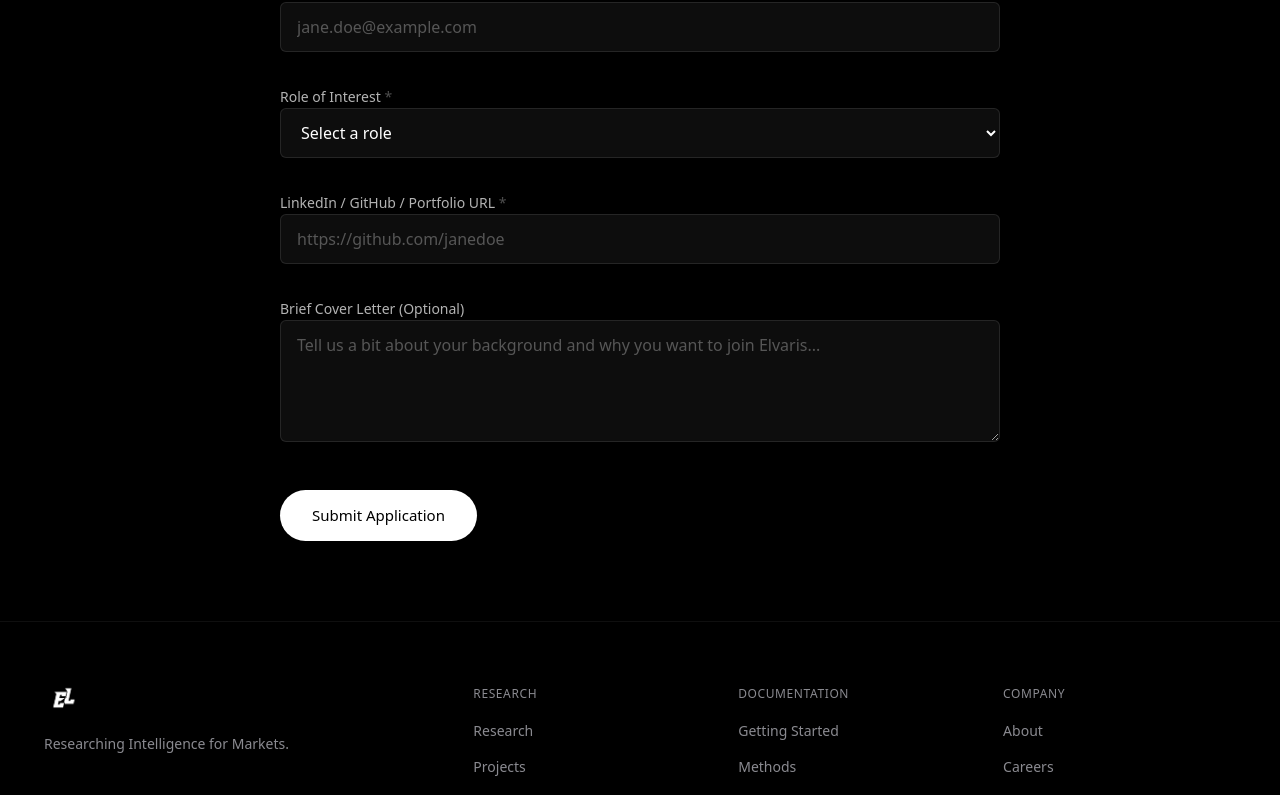
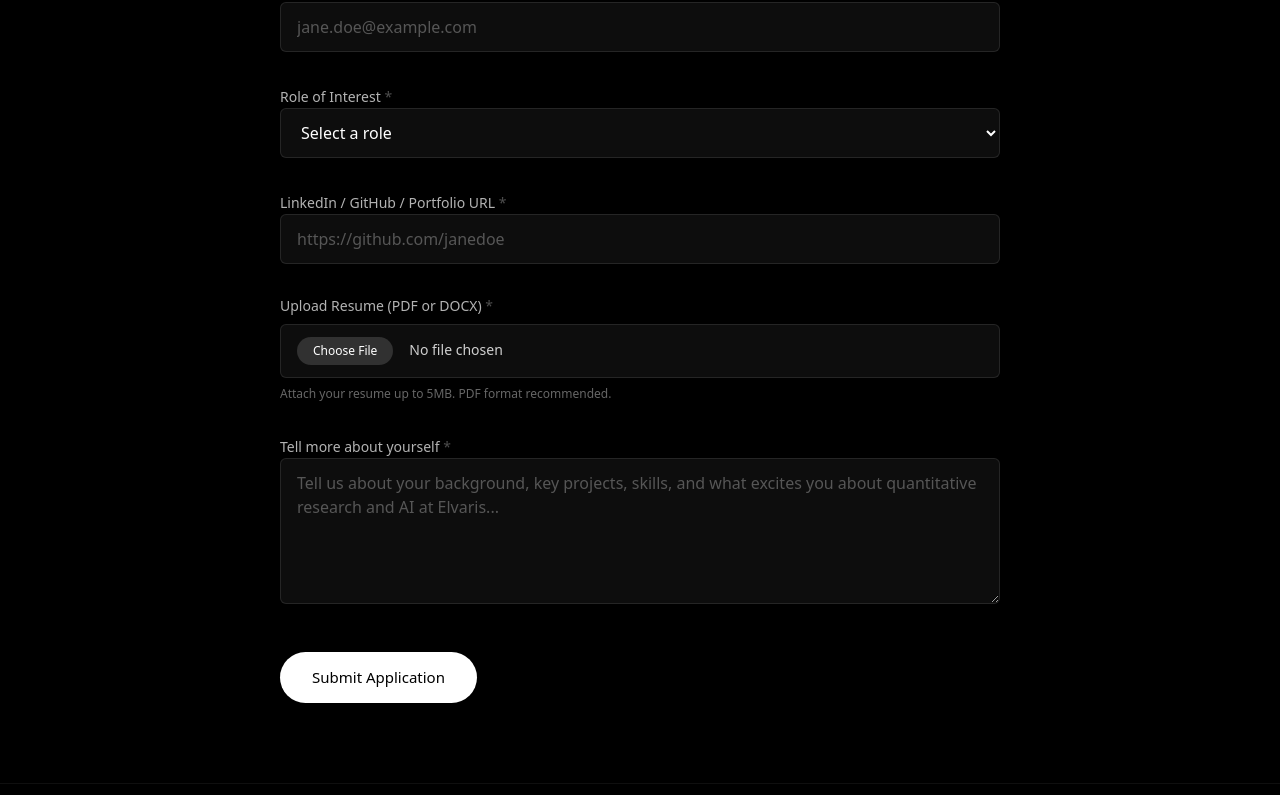
Before and after one commit to Sameet728/Elvaris-website, a Next.js app: page /careers/apply in a window 1280 px wide. Shown: the part 532-1327 px from the top of the page. Built offline with nearby package versions, Linux system fonts and the light colour scheme.

Commit message:
feat(careers): add resume upload, tell more about yourself field, and update post-submission notice

```diff
--- a/src/app/careers/apply/page.tsx
+++ b/src/app/careers/apply/page.tsx
@@ -11,6 +11,23 @@ export default function ApplyPage() {
   const [isSubmitting, setIsSubmitting] = useState(false);
   const [isSuccess, setIsSuccess] = useState(false);
   const [error, setError] = useState("");
+  const [selectedFileName, setSelectedFileName] = useState("");
+
+  const handleFileChange = (e: React.ChangeEvent<HTMLInputElement>) => {
+    const file = e.target.files?.[0];
+    if (file) {
+      if (file.size > 5 * 1024 * 1024) {
+        setError("File size exceeds 5MB limit. Please choose a smaller file.");
+        setSelectedFileName("");
+        e.target.value = "";
+      } else {
+        setError("");
+        setSelectedFileName(file.name);
+      }
+    } else {
+      setSelectedFileName("");
+    }
+  };
 
   const handleSubmit = async (e: React.FormEvent<HTMLFormElement>) => {
     e.preventDefault();
@@ -23,6 +40,11 @@ export default function ApplyPage() {
     formData.append("subject", `New Internship Application — ${formData.get("first-name")} ${formData.get("last-name")}`);
     formData.append("from_name", "Elvaris Careers");
 
+    const fileInput = form.querySelector<HTMLInputElement>('input[name="attachment"]');
+    if (fileInput && (!fileInput.files || fileInput.files.length === 0)) {
+      formData.delete("attachment");
+    }
+
     try {
       const response = await fetch("https://api.web3forms.com/submit", {
         method: "POST",
@@ -33,6 +55,7 @@ export default function ApplyPage() {
 
       if (data.success) {
         setIsSuccess(true);
+        setSelectedFileName("");
         form.reset();
       } else {
         setError(data.message || "Something went wrong. Please try again.");
@@ -66,19 +89,28 @@ export default function ApplyPage() {
                     <path d="m9 12 2 2 4-4" />
                   </svg>
                 </div>
-                <h3 className="text-xl font-medium text-white mb-2">Application Submitted</h3>
+                <h3 className="text-2xl font-medium text-white mb-3">Application Submitted</h3>
+                <p className="text-white/80 text-base mb-2">
+                  You will be notified via email.
+                </p>
                 <p className="text-white/60 text-sm mb-8">
-                  Thank you for your interest in Elvaris. We will review your application and get back to you shortly.
+                  For more details, connect with{" "}
+                  <a
+                    href="mailto:hr@elvariscapital.in"
+                    className="text-white underline hover:text-white/80 transition-colors font-medium"
+                  >
+                    hr@elvariscapital.in
+                  </a>
                 </p>
                 <button
                   onClick={() => setIsSuccess(false)}
-                  className="px-6 py-2 border border-white/10 rounded-lg text-sm hover:bg-white/5 transition-colors text-white"
+                  className="px-6 py-2.5 border border-white/10 rounded-full text-sm hover:bg-white/5 transition-colors text-white"
                 >
                   Submit another application
                 </button>
               </div>
             ) : (
-              <form className="mt-12 space-y-8" onSubmit={handleSubmit}>
+              <form className="mt-12 space-y-8" onSubmit={handleSubmit} encType="multipart/form-data">
                 {/* Honeypot for spam protection */}
                 <input type="checkbox" name="botcheck" className="hidden" style={{ display: "none" }} />
 
@@ -143,11 +175,13 @@ export default function ApplyPage() {
                     className="block w-full rounded-md border border-white/10 bg-white/5 px-4 py-3 text-white outline-none ring-1 ring-transparent transition-all hover:bg-white/10 focus:border-white/30 focus:bg-white/10 focus:ring-white/30 [&>option]:bg-black [&>option]:text-white"
                   >
                     <option value="" disabled>Select a role</option>
-                    <option value="quant">Quantitative Researcher</option>
-                    <option value="ml">Machine Learning Engineer</option>
-                    <option value="software">Software Engineer</option>
-                    <option value="data">Data Scientist</option>
-                    <option value="other">Other / General Application</option>
+                    <option value="AI Research Intern">AI Research Intern</option>
+                    <option value="Quant Research Intern">Quant Research Intern</option>
+                    <option value="AI / Software Engineering Intern">AI / Software Engineering Intern</option>
+                    <option value="Data Science Intern">Data Science Intern</option>
+                    <option value="FinTech Research Intern">FinTech Research Intern</option>
+                    <option value="Research Automation Intern">Research Automation Intern</option>
+                    <option value="Other / General Application">Other / General Application</option>
                   </select>
                 </div>
 
@@ -165,16 +199,42 @@ export default function ApplyPage() {
                   />
                 </div>
 
+                {/* Upload Resume */}
                 <div className="space-y-2">
-                  <label htmlFor="message" className="text-sm font-medium text-white/70">
-                    Brief Cover Letter (Optional)
+                  <label htmlFor="attachment" className="text-sm font-medium text-white/70 flex items-center justify-between">
+                    <span>Upload Resume (PDF or DOCX) <span className="text-white/30">*</span></span>
+                    {selectedFileName && (
+                      <span className="text-xs text-white/60 font-mono truncate max-w-[200px]">
+                        {selectedFileName}
+                      </span>
+                    )}
+                  </label>
+                  <input
+                    type="file"
+                    id="attachment"
+                    name="attachment"
+                    required
+                    accept=".pdf,.doc,.docx,application/pdf,application/msword,application/vnd.openxmlformats-officedocument.wordprocessingml.document"
+                    onChange={handleFileChange}
+                    className="block w-full rounded-md border border-white/10 bg-white/5 px-4 py-3 text-sm text-white/80 file:mr-4 file:py-1.5 file:px-4 file:rounded-full file:border-0 file:text-xs file:font-medium file:bg-white/15 file:text-white hover:file:bg-white/25 file:cursor-pointer file:transition-all cursor-pointer outline-none ring-1 ring-transparent hover:bg-white/10 focus:border-white/30 focus:bg-white/10 focus:ring-white/30"
+                  />
+                  <p className="text-xs text-white/40">
+                    Attach your resume up to 5MB. PDF format recommended.
+                  </p>
+                </div>
+
+                {/* Tell more about yourself */}
+                <div className="space-y-2">
+                  <label htmlFor="about" className="text-sm font-medium text-white/70">
+                    Tell more about yourself <span className="text-white/30">*</span>
                   </label>
                   <textarea
-                    id="message"
-                    name="message"
-                    rows={4}
+                    id="about"
+                    name="about"
+                    required
+                    rows={5}
                     className="block w-full resize-y rounded-md border border-white/10 bg-white/5 px-4 py-3 text-white placeholder-white/30 outline-none ring-1 ring-transparent transition-all hover:bg-white/10 focus:border-white/30 focus:bg-white/10 focus:ring-white/30"
-                    placeholder="Tell us a bit about your background and why you want to join Elvaris..."
+                    placeholder="Tell us about your background, key projects, skills, and what excites you about quantitative research and AI at Elvaris..."
                   />
                 </div>
 
```
